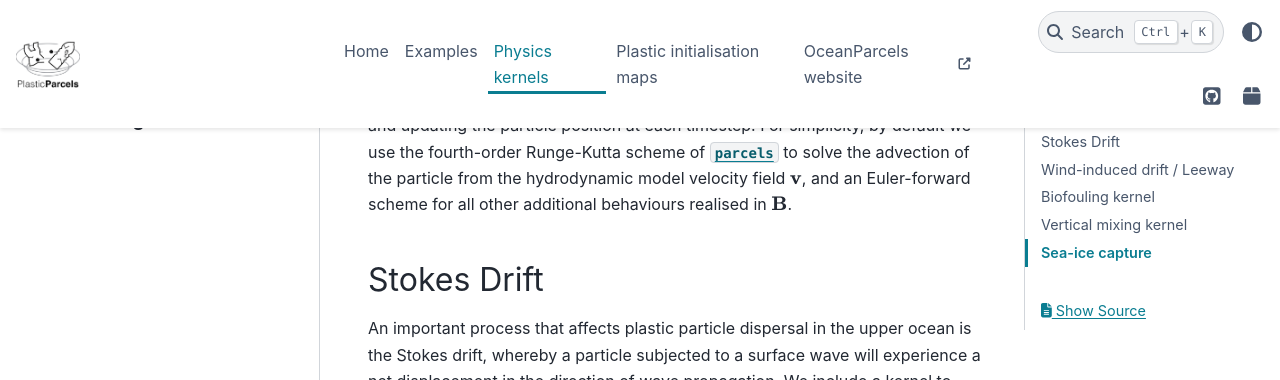
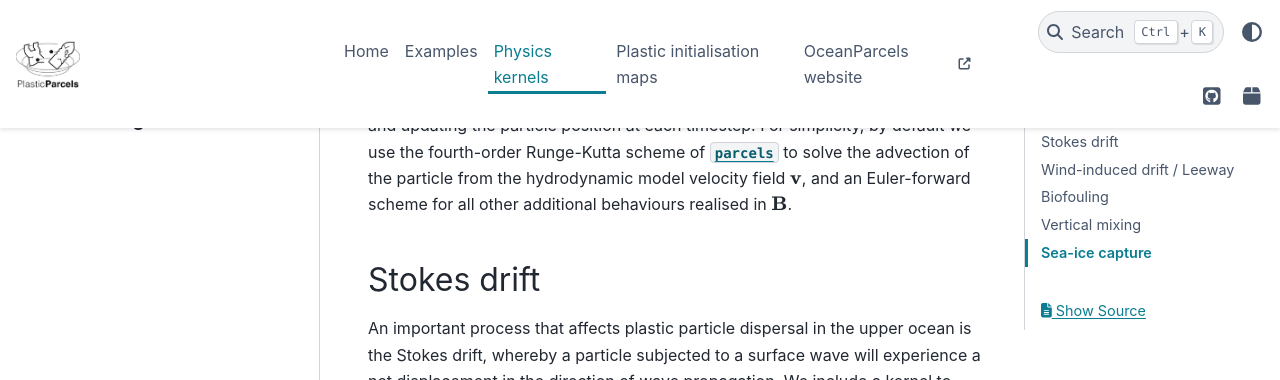
Before and after one commit to OceanParcels/plasticparcels, a Sphinx documentation site: the page built from docs/physicskernels.md, in a window 1280 px wide and 1400 px high, scrolled down 762 px. Shown: the top 380 px of the window. Built offline with Sphinx 7.4.7 and the PyData theme 0.15.4, drawn with Linux system fonts in a browser that asks for light colours; pages that are not in the unit, such as notebooks, are missing from menus; some of the changed text lies outside the part shown.

Commit message:
Fixing minor grammar mistakes

```diff
--- a/docs/physicskernels.md
+++ b/docs/physicskernels.md
@@ -17,7 +17,7 @@ Numerically, we solve the above equation using a time-stepping approach, where w
 and updating the particle position at each timestep. For simplicity, by default we use the fourth-order Runge-Kutta scheme of [`parcels`](https://oceanparcels.org/) to solve the advection of the particle from the hydrodynamic model velocity field {math}`\mathbf{v}`, and an Euler-forward scheme for all other additional behaviours realised in {math}`\mathbf{B}`.
 
 
-### Stokes Drift
+### Stokes drift
 
 An important process that affects plastic particle dispersal in the upper ocean is the Stokes drift, whereby a particle subjected to a surface wave will experience a net displacement in the direction of wave propagation. We include a kernel to parameterise the effect of Stokes drift on a particle, based on the Phillips spectrum approximation developed in [@Breivik2016](http://dx.doi.org/10.1016/j.ocemod.2016.01.005). Specifically, we model this additional behaviour as {math}`\mathbf{B}_{\text{Stokes}}`, where the change in the particle position is described by
 
@@ -30,7 +30,7 @@ Here, {math}`z` is the depth of the particle, {math}`\mathbf{v}_{\text{Stokes}}(
 Our particular implementation of the Stokes drift kernel requires a surface Stokes velocity field {math}`\mathbf{v}_{\text{Stokes}}(\mathbf{x}_{z=0}(t),t)`, as well as a peak wave period field {math}`T_p(\mathbf{x}_{z=0}(t),t)`. Earlier versions of this kernel have been used in [@Onink2022](https://pubs.acs.org/doi/full/10.1021/acs.est.2c03363).
 
 
-### Wind-induced drift / Leeway <a name="winddrift"></a>
+### Wind-induced drift / Leeway
 Plastic particles at the ocean surface that are not completely submersed will experience a force from the relative wind due to a wind drag, leading to a wind-induced drift. This wind-induced drift of the particle is called leeway [@Allen1999](https://ntrl.ntis.gov/NTRL/dashboard/searchResults/titleDetail/ADA366414.xhtml), which can be decomposed into a downwind component (in the direction of the wind), and a crosswind component (which is typically non-zero for asymmetric objects). As we assume that each plastic particle is spherical, we can ignore the crosswind component of leeway, and only consider the downwind component of leeway. The downwind component follows an almost linear relationship with the relative 10m wind speed [@Allen2005](https://ntrl.ntis.gov/NTRL/dashboard/searchResults/titleDetail/ADA435435.xhtml), so we model the leeway as
 
 
@@ -43,7 +43,7 @@ where {math}`\mathbf{v}_{\text{Wind}}` is the wind velocity 10m above sea level,
 
 A version of this kernel has been used in @[Manral2024](https://open-research-europe.ec.europa.eu/articles/4-41).
 
-### Biofouling kernel <a name="biofouling"></a>
+### Biofouling
 Plastic particles in the ocean can be a hotbed for the accumulation and growth of organisms, known as biofouling. The formation of a biofilm on the surface of a plastic particle can result in a density change, affecting the buoyancy of the particle. An initially buoyant particle may become negatively buoyant, and sink or settle, depending on the surrounding seawater density.
 
 We model the biofouling of a plastic particle following the approach of [@Kooi2017](http://dx.doi.org/10.1021/acs.est.6b04702), where the settling velocity of a particle is computed from the relative density difference of the plastic particle and the surrounding seawater. Here, we assume the biofilm growth (and decay) is primarily microbial algae, and is distributed homogeneously over the particle surface. The density of the biofouled plastic particle depends on the radius and density of the particle, and the thickness and density of the algal biofilm. The primary component of the biofouling kernel is modelling the change in the number of attached algae (denoted by {math}`A`) on the surface of the plastic particle. As in [@Kooi2017](http://dx.doi.org/10.1021/acs.est.6b04702), we model the attached algal growth as
@@ -64,7 +64,7 @@ As described above, the modelled attached algal growth drives a change in the se
 
 This kernel has been used in various forms in [@Lobelle2021](http://dx.doi.org/10.1029/2020JC017098), [@Fischer2022](http://dx.doi.org/10.5194/bg-19-2211-2022), and [@Kaandorp2023](http://dx.doi.org/10.1038/s41561-023-01216-0).
 
-### Vertical mixing kernel <a name="verticalmixing"></a>
+### Vertical mixing
 An important process that is unresolved in even high-resolution ocean models is wind-driven turbulent mixing, which occurs at scales far smaller than a typical model ocean grid cell. In the vertical direction, this turbulent mixing can distribute even positively buoyant plastic particles throughout the mixed layer. To model this process, we take the approach of [@Onink2022](http://dx.doi.org/10.5194/gmd-15-1995-2022), by employing a Markov-0 styled stochastic parameterisation.
 
 Denote by {math}`K_z = K_z(\mathbf{x}(t))` the vertical diffusion coefficient profile based on a {math}`K`-profile parameterisation (KPP) model [@Large1994](http://dx.doi.org/10.1029/94RG01872). Then the displacement of a particle (in the vertical direction) with a settling velocity {math}`w` can be modelled as an SDE [@Grawe2012](http://dx.doi.org/10.1007/s10236-012-0523-y),
@@ -75,8 +75,8 @@ Denote by {math}`K_z = K_z(\mathbf{x}(t))` the vertical diffusion coefficient pr
 
 where {math}`\text{d}W(t)` is a Wiener noise increment with zero mean and a variance of {math}`\text{d}t`. In our case, the displacement due to the settling velocity of a particle is already accounted for in the biofouling kernel, hence we only model the stochastic term (by setting {math}`w=0`). To numerically solve this equation, we use the stochastic generalisation of the Euler-forward scheme, called the Euler-Maruyama scheme [@Maruyama1955](http://dx.doi.org/10.1007/BF02846028).
 
-A version of this kernel has been used in [@Onink2022](http://dx.doi.org/10.5194/gmd-15-1995-2022)
+A version of this kernel has been used in [@Onink2022](http://dx.doi.org/10.5194/gmd-15-1995-2022).
 
 
-### Sea-ice capture <a name="seaice"></a>
+### Sea-ice capture
 A sea-ice capture kernel is currently under development and will be released soon.
```
